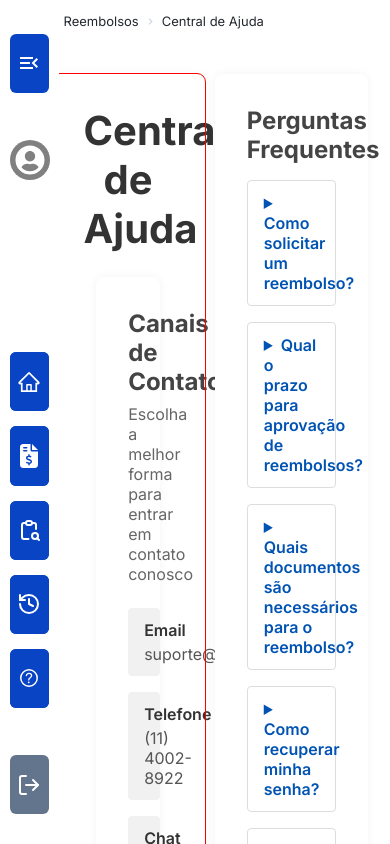
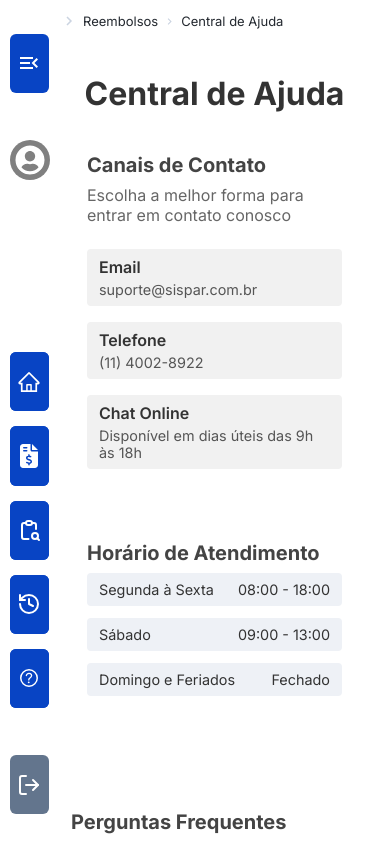
Before and after one commit to lucasgomesdacruz/sispar, a React (Vite) app: page /central-de-ajuda in a window 390 px wide. Shown: the top 844 px of the page. Built offline with nearby package versions, Linux system fonts and the light colour scheme; no server answers.

Commit message:
feat: adiciona responsividade a pagina helpdesk

```diff
--- a/src/pages/helpDesk/Helpdesk.jsx
+++ b/src/pages/helpDesk/Helpdesk.jsx
@@ -55,7 +55,7 @@ const Helpdesk = () => {
 
             </div>
                 {/* FAQ */}
-            <section className={styles.helpdeskSection}>
+            <section className={styles.helpdeskSectionFaq}>
                     <h2>Perguntas Frequentes</h2>
 
                     <details>
--- a/src/pages/helpDesk/Helpdesk.module.scss
+++ b/src/pages/helpDesk/Helpdesk.module.scss
@@ -14,7 +14,6 @@
     padding: 2rem;
     border-radius: 8px;
     box-shadow: 0 0 10px rgba(0, 0, 0, 0.05);
-        outline: 1px solid red;
 
     .helpdeskTitle {
       font-size: 2.5rem;
@@ -30,8 +29,6 @@
       background-color: #fff;
       padding: 2rem;
       border-radius: 8px;
-            box-shadow: 0 0 10px rgba(0, 0, 0, 0.05);
-            // outline: 1px solid red;
 
       h2 {
         font-size: 1.5rem;
@@ -64,40 +61,17 @@
       }
     }
 
-    }
-}
-
     .helpdeskSection {
       width: 50%;
       margin: 0 auto;
       background-color: #fff;
       padding: 2rem;
       border-radius: 8px;
-        box-shadow: 0 0 10px rgba(0, 0, 0, 0.05);
-        // outline: 1px solid red;
 
-        .helpdeskDescription {
-            font-size: 1rem;
-            color: #666;
-            margin-bottom: 1.5rem;
-        }
-
-        .contactMethod {
-            margin-bottom: 1rem;
-            padding: 0.75rem 1rem;
-            background-color: #f1f1f1;
-            border-radius: 4px;
-
-            strong {
-                display: block;
-                font-weight: 600;
-                color: #333;
-            }
-
-            p {
-                margin: 0.25rem 0 0;
-                color: #555;
-            }
+      h2 {
+        font-size: 1.5rem;
+        color: #444;
+        margin-bottom: 0.5rem;
       }
 
       .schedule {
@@ -118,9 +92,16 @@
           }
         }
       }
+    }
+  }
 
-
-    }
+  .helpdeskSectionFaq {
+    width: 50%;
+    margin: 0 auto;
+    background-color: #fff;
+    padding: 2rem;
+    border-radius: 8px;
+    box-shadow: 0 0 10px rgba(0, 0, 0, 0.05);
 
     h2 {
       font-size: 1.5rem;
@@ -147,3 +128,90 @@ h2 {
         color: #333;
       }
     }
+  }
+
+  // Media queries para responsividade
+  @media (max-width: 1024px) {
+    flex-direction: column;
+    width: 90vw;
+    padding: 1.5rem;
+
+    .helpdeskContent,
+    .helpdeskSectionFaq {
+      width: 100%;
+      margin: 0 auto 2rem auto;
+      padding: 1.5rem;
+      box-shadow: none;
+    }
+
+    .helpdeskContent {
+      .helpdeskSectionContact,
+      .helpdeskSection {
+        width: 100%;
+        margin: 0 0 1.5rem 0;
+        padding: 1.5rem;
+      }
+    }
+  }
+
+  @media (max-width: 480px) {
+    padding: 1rem;
+
+    .helpdeskContent {
+      padding: 1rem;
+
+      .helpdeskTitle {
+        font-size: 2rem;
+      }
+
+      .helpdeskSectionContact,
+      .helpdeskSection {
+        padding: 1rem;
+
+        h2 {
+          font-size: 1.25rem;
+        }
+
+        .contactMethod {
+          padding: 0.5rem 0.75rem;
+
+          strong {
+            font-size: 1rem;
+          }
+
+          p {
+            font-size: 0.9rem;
+          }
+        }
+
+        .schedule div {
+          padding: 0.5rem 0.75rem;
+
+          span {
+            font-size: 0.9rem;
+          }
+        }
+      }
+    }
+
+    .helpdeskSectionFaq {
+      padding: 1rem;
+
+      h2 {
+        font-size: 1.25rem;
+      }
+
+      details {
+        padding: 0.5rem 0.75rem;
+
+        summary {
+          font-size: 1rem;
+        }
+
+        p {
+          font-size: 0.9rem;
+        }
+      }
+    }
+  }
+}
```
Lines whose indentation alone changed are shown as unchanged.
